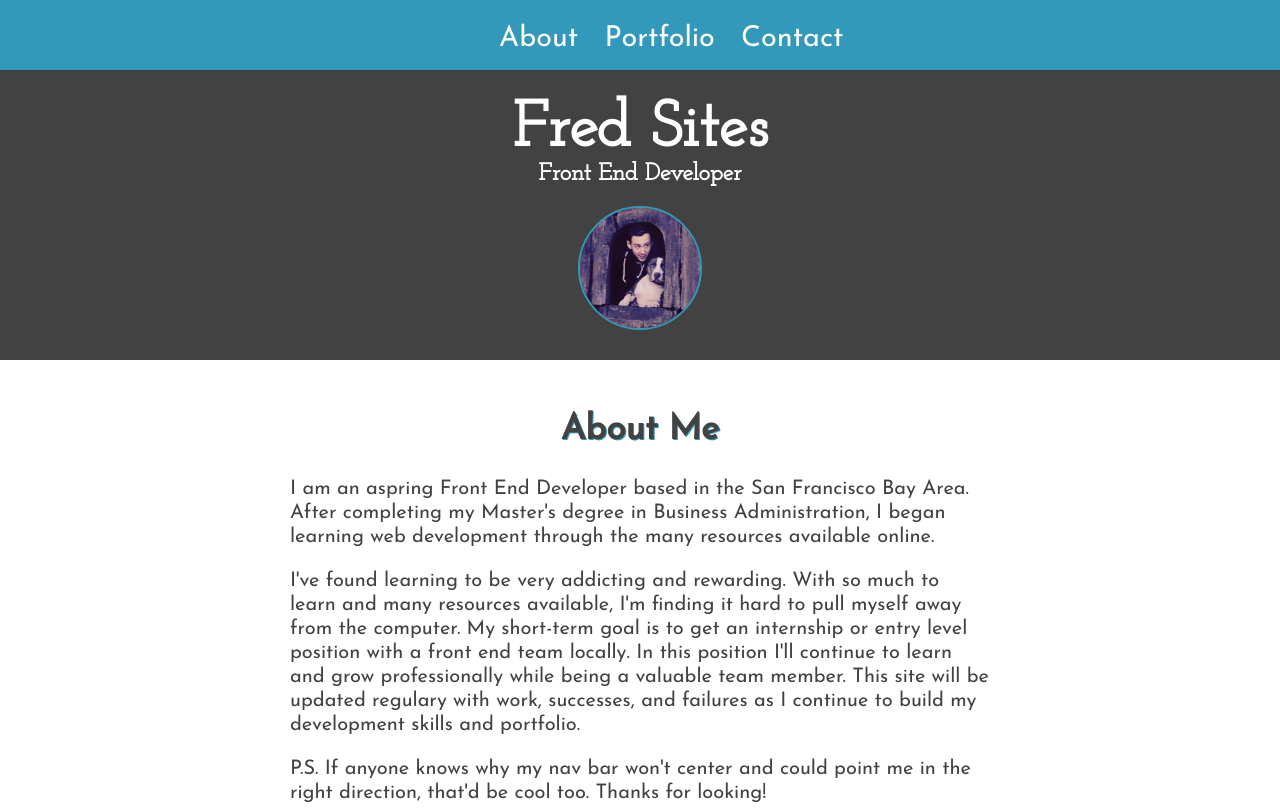
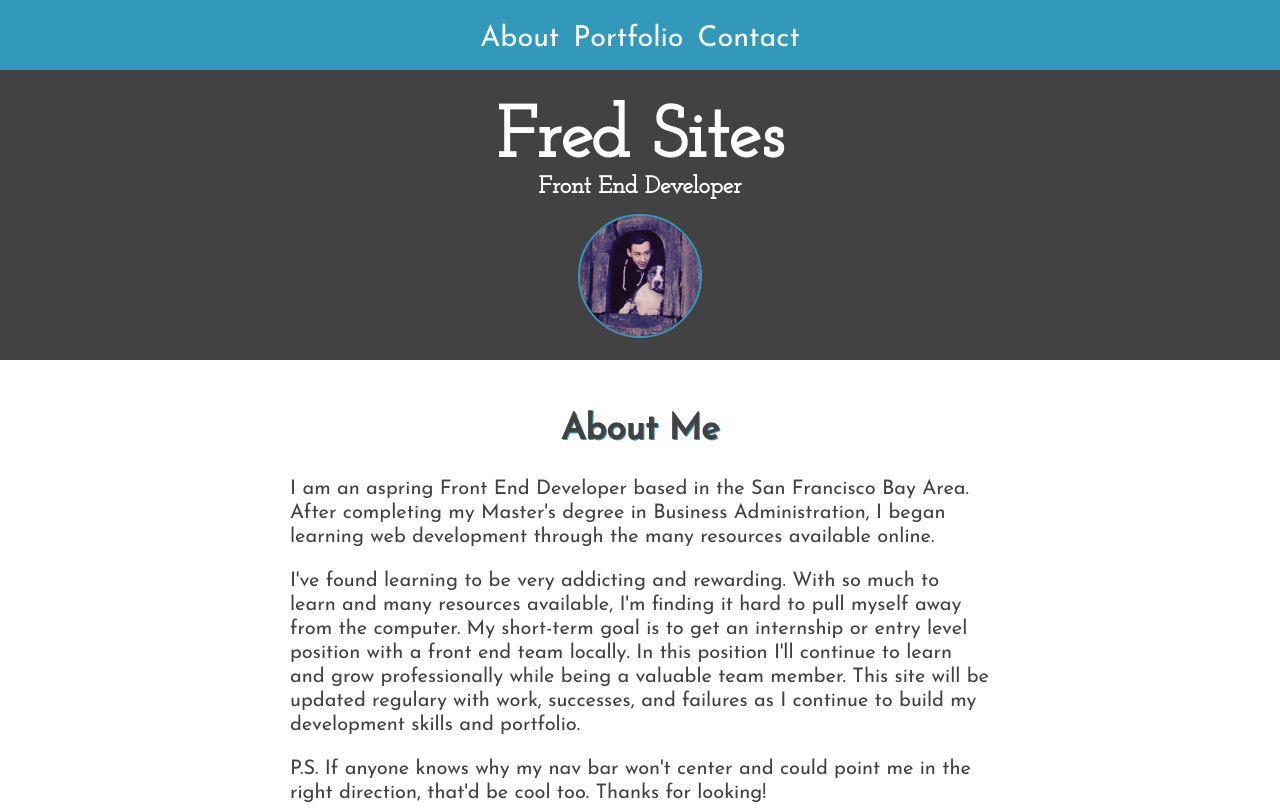
Before and after one commit to fsites/Portfolio-Site, a plain HTML site: page index.html in a window 1280 px wide. Shown: the top 808 px of the page. Drawn offline with Linux system fonts and the light colour scheme.

Commit message:
center nav bar

```diff
--- a/css/main.css
+++ b/css/main.css
@@ -14,7 +14,6 @@ body {
 	height: 70px;
 	margin-top: -10px;
 	text-align: center;
-
 }
 
 
@@ -24,16 +23,17 @@ body {
 	font-size: 1.8em;
 }
 
+.links {
+	margin-left: -40px;
+}
+
 .links li {
 	display: inline-block;
 	list-style-type: none;
 	color: #fff;
-	padding: 0 0 0 1.4em;
-	margin-top: 8px;
+	padding: 5px;
+	margin-top: 3px;
 	font-family: "Josefin Sans", sans-serif;
-	float: none;
-
-
 }
 
 
@@ -60,8 +60,12 @@ body {
 }
 
 .masthead-name {
-	font-size: 4em;
+	font-size: 4.5em;
 	margin-bottom: -20px;
+}
+
+.masthead-title {
+	margin-bottom: 15px;
 }
 
 .masthead img {
@@ -147,7 +151,7 @@ footer {
 	margin-top: -10px;
 }
 
-/*MEDIA QUERIES*/
+/*MEDIA QUERIES
 
 @media only screen and (max-width: 450px) {
 	.top-navigation a {
@@ -156,5 +160,6 @@ footer {
 	.masthead-name {
 		font-size: 3em;
 	}
+}
 
-}
+*/
```
